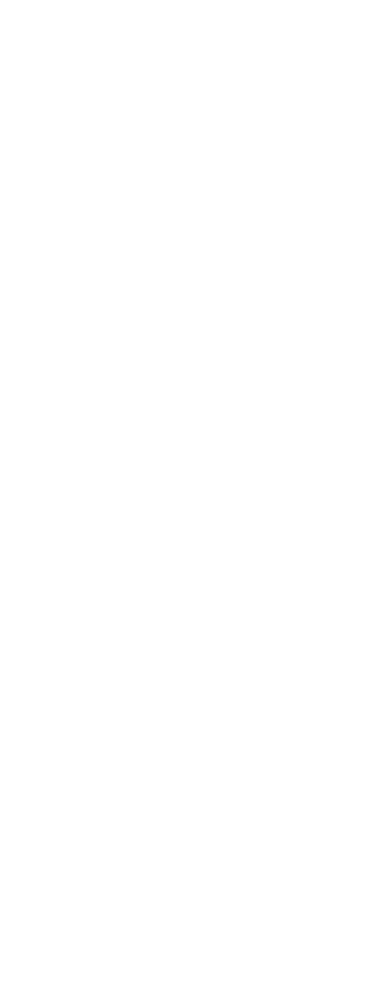
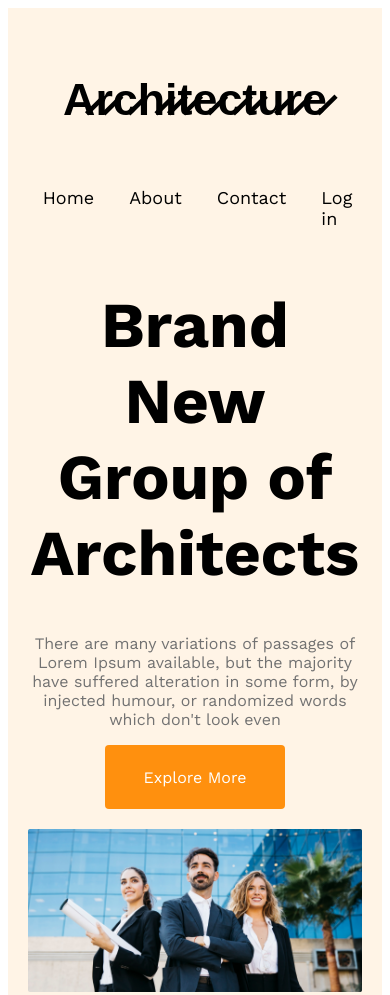
Before and after one commit to utso-sarkar/Architect-web, a plain HTML site: page index.html in a window 390 px wide. Shown: the top 995 px of the page. Before the commit the page ends 844 px from the top, so only its background shows below. Drawn offline with nearby package versions, Linux system fonts and the light colour scheme.

Commit message:
Finished the header secttion responsive for mobile and tab

```diff
--- a/index.html
+++ b/index.html
@@ -3,10 +3,40 @@
 <head>
     <meta charset="UTF-8">
     <meta name="viewport" content="width=device-width, initial-scale=1.0">
-    <title>Architect Web USA</title>
+    <title>Architecture USA</title>
     <link rel="stylesheet" href="style.css">
 </head>
 <body>
+    <header>
+        <!-- header section -->
+        <nav>
+            <h3 class="nav-title">A̷r̷c̷h̷i̷t̷e̷c̷t̷u̷r̷e̷  </h3>
+            <ul>
+                <li><a href="">Home</a></li>
+                <li><a href="">About</a></li>
+                <li><a href="">Contact</a></li>
+                <li><a href="">Log in</a></li>
+            </ul>
+        </nav>
+
+        <!-- banner design -->
+        <div class="banner">
+            <div class="banner-content">
+                <h1 class="banner-text">Brand New Group of Architects</h1>
+            <p class="banner-dec">There are many variations of passages of Lorem Ipsum available, but the majority have suffered alteration in some form, by injected humour, or randomized words which don't look even</p>
+            <button class="btn-pry">Explore More</button>
+            </div>
+
+           <img class="banar-img" src="images/banner.png" alt="">
+
+        </div>
+    </header>
+    <main>
+
+    </main>
+    <footer>
+
+    </footer>
 
 </body>
 </html>
--- a/style.css
+++ b/style.css
@@ -0,0 +1,128 @@
+/* google fonts */
+
+  @import url('https://fonts.googleapis.com/css2?family=Lato:wght@100;300;400;900&family=Work+Sans:ital,wght@0,400;0,600;0,700;1,800&display=swap');
+
+  /* apply google fonts */
+  *{
+  font-family: 'Lato', sans-serif;
+  font-family: 'Work Sans', sans-serif;
+}
+/* styles for header */
+header{
+    padding: 50px 240px;
+    background-color: rgba(255, 144, 14, 0.10);;
+
+}
+nav{
+    display: flex;
+    justify-content: space-between;
+    align-items: center;
+}
+nav ul li a:hover{
+ background-color: #FF900E;
+ color: #FFF;
+ border: 1px solid peru;
+}
+nav ul{
+    display: flex;
+}
+nav li{
+    list-style: none;
+    margin-right: 35px;
+    text-decoration: none;
+    font-size: 18px;
+    font-weight: 5000px;
+}
+nav li a{
+    text-decoration: none;
+    color: black;
+}
+/* nav-title style */
+.nav-title{
+    font-size: 2.8rem;
+    font-weight: 700;
+
+}
+/* banner css style */
+.banner-title{
+    color:black;
+    font-size: 64px;
+    font-weight: 700;
+}
+.btn-pry{
+    align-items: center;
+    border-radius: 8px;
+    background: #FF900E;
+    width: 180px;
+    height: 64px;
+    border-radius: 4px;
+    color: #FFF;
+    text-align: center;
+    font-size: medium;
+    cursor: pointer;
+    border: 0;
+}
+.btn-pry:hover{
+    background-color: rgb(20, 202, 3);
+}
+.banner-content{
+    max-width: 800px;
+    margin: 0 auto;
+    text-align: center;
+}
+.banner-text{
+    font-size: 64px;
+    font-weight: 700;
+}
+.banner-dec{
+    color: #727272;
+    text-align: center;
+    font-size: 16px;
+    font-weight: 400;
+}
+.banar-img{
+    width: 100%;
+    margin-top: 20px;
+
+}
+/* responsive section / style */
+/* mobile devices */
+@media screen and (max-width:576px) {
+    header{
+        padding: 20px;
+    }
+    nav{
+        flex-direction: column;
+    }
+}
+
+/* /* tablet devices * \
+@ */
+@media screen and (min-width:576px  ) and (max-width:960px){
+    nav{
+        flex-direction: column;
+        padding: 30px;
+    }
+    .banner-text {
+        font-size: 40px;
+        font-weight: 700;
+    }
+    .btn-pry {
+        align-items: center;
+        border-radius: 8px;
+        background: #FF900E;
+        width: 119px;
+        height: 36px;
+        border-radius: 4px;
+        color: #FFF;
+        text-align: center;
+        font-size: medium;
+        cursor: pointer;
+        border: 0;
+    }
+    header{
+        padding: 20px;
+    }
+
+
+}
```
